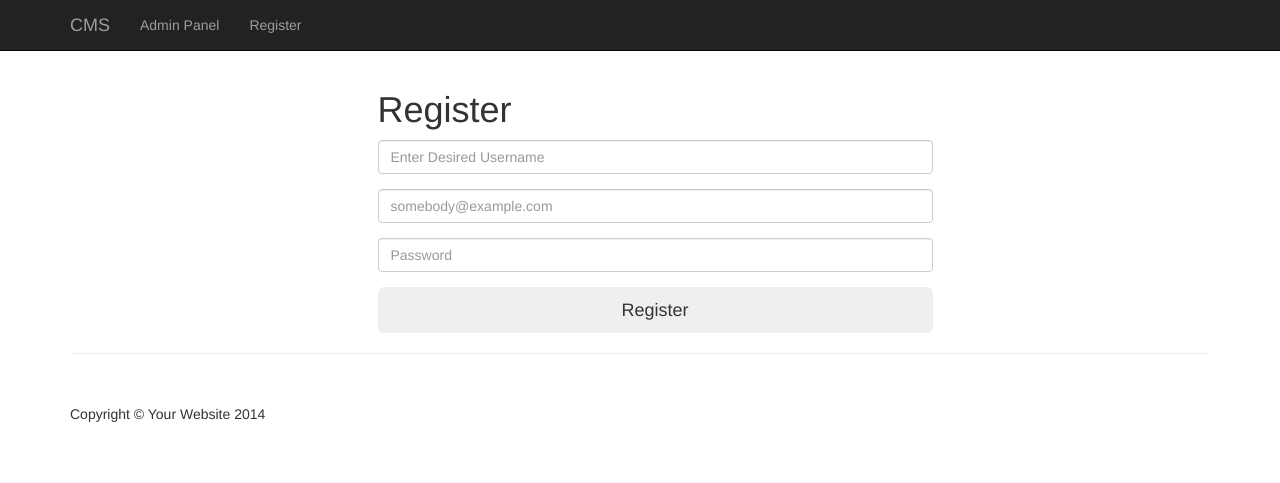
After one commit to amrfatouh/cms-php, a PHP site: page /registration.php in a window 1280 px wide. The commit adds this page. Shown: the top 483 px of the page. Run offline with PHP 8.4, Linux system fonts and the light colour scheme; data that the repository does not hold is empty.

Commit message:
section 22: user registration

```diff
--- a/admin/includes/add_post.php
+++ b/admin/includes/add_post.php
@@ -30,8 +30,8 @@
     <input type="file" id="post_image" name='post_image'>
   </div>
   <div class="form-group">
-    <label for="post_content">Post Content</label>
-    <textarea name="post_content" id="post_content" class="form-control"></textarea>
+    <label for="body">Post Content</label>
+    <textarea name="post_content" id="body" class="form-control"></textarea>
   </div>
   <div class="form-group">
     <label for="post_tags">Post Tags</label>
--- a/admin/includes/edit_post.php
+++ b/admin/includes/edit_post.php
@@ -51,8 +51,8 @@ if (isset($_GET['edit'])) {
     <img width="150" class="thumbnail" src="<?php echo '../images/' . $post_image ?>" alt="<?php echo $post_image ?>">
   </div>
   <div class="form-group">
-    <label for="post_content">Post Content</label>
-    <textarea name="post_content" id="post_content" class="form-control"><?php echo $post_content ?></textarea>
+    <label for="body">Post Content</label>
+    <textarea name="post_content" id="body" class="form-control"><?php echo $post_content ?></textarea>
   </div>
   <div class="form-group">
     <label for="post_tags">Post Tags</label>
--- a/admin/includes/footer.php
+++ b/admin/includes/footer.php
@@ -1,4 +1,7 @@
 <!-- /#wrapper -->
+
+<!-- my scripts -->
+<script src="js/scripts.js"></script>
 
 <!-- jQuery -->
 <script src="js/jquery.js"></script>
@@ -6,6 +9,8 @@
 <!-- Bootstrap Core JavaScript -->
 <script src="js/bootstrap.min.js"></script>
 
+<!-- CKEditor -->
+<script src="https://cdn.ckeditor.com/ckeditor5/24.0.0/classic/ckeditor.js"></script>
 </body>
 
 </html>
--- /dev/null
+++ b/admin/js/scripts.js
@@ -0,0 +1,5 @@
+document.addEventListener("DOMContentLoaded", (event) => {
+  ClassicEditor.create(document.querySelector("#body")).catch((error) => {
+    console.error(error);
+  });
+});
--- a/includes/navigation.php
+++ b/includes/navigation.php
@@ -24,6 +24,7 @@
           echo "<li><a href='categories.php?cat_id=$cat_id'>$cat_title</a></li>";
         }
         ?>
+        <li><a href="registration.php">Register</a></li>
       </ul>
     </div>
     <!-- /.navbar-collapse -->
--- a/login.php
+++ b/login.php
@@ -22,6 +22,9 @@ if (isset($_POST['login'])) {
   $user_email = $row['user_email'];
   $user_role = $row['user_role'];
 
+  //preparing password for comparing
+  $password = crypt($password, $user_password);
+
   if ($password === $user_password) {
     $_SESSION['user_name'] = $user_name;
     $_SESSION['user_password'] = $user_password;
--- /dev/null
+++ b/registration.php
@@ -0,0 +1,65 @@
+<?php ob_start() ?>
+<?php include "includes/db.php"; ?>
+<?php include './admin/includes/functions.php'; ?>
+<?php include "includes/head.php"; ?>
+<?php include "includes/navigation.php"; ?>
+
+<?php
+if (isset($_POST['submit'])) {
+  $username = $_POST['username'];
+  $password = $_POST['password'];
+  $email = $_POST['email'];
+
+  $username = mysqli_real_escape_string($connection, $username);
+  $password = mysqli_real_escape_string($connection, $password);
+  $email = mysqli_real_escape_string($connection, $email);
+
+  $salt = '$2y$10$0123456789012345678901';
+  $password = crypt($password, $salt);
+
+  $query = "INSERT INTO users (user_name, user_password, user_email, user_role) ";
+  $query .= "VALUES ('$username', '$password', '$email', 'subscriber')";
+  $insertUserQuery = mysqli_query($connection, $query);
+  checkQuery($insertUserQuery);
+  header('Location: index.php');
+}
+?>
+
+<!-- Page Content -->
+<div class="container">
+
+  <section id="login">
+    <div class="container">
+      <div class="row">
+        <div class="col-xs-6 col-xs-offset-3">
+          <div class="form-wrap">
+            <h1>Register</h1>
+            <form role="form" action="registration.php" method="post" id="login-form" autocomplete="off">
+              <div class="form-group">
+                <label for="username" class="sr-only">username</label>
+                <input required type="text" name="username" id="username" class="form-control" placeholder="Enter Desired Username">
+              </div>
+              <div class="form-group">
+                <label for="email" class="sr-only">Email</label>
+                <input required type="email" name="email" id="email" class="form-control" placeholder="somebody@example.com">
+              </div>
+              <div class="form-group">
+                <label for="password" class="sr-only">Password</label>
+                <input required type="password" name="password" id="key" class="form-control" placeholder="Password">
+              </div>
+
+              <input type="submit" name="submit" id="btn-login" class="btn btn-custom btn-lg btn-block" value="Register">
+            </form>
+
+          </div>
+        </div> <!-- /.col-xs-12 -->
+      </div> <!-- /.row -->
+    </div> <!-- /.container -->
+  </section>
+
+
+  <hr>
+
+
+
+  <?php include "includes/footer.php"; ?>
```
Also changed, not shown: admin/users.php (+7 -1 lines).
